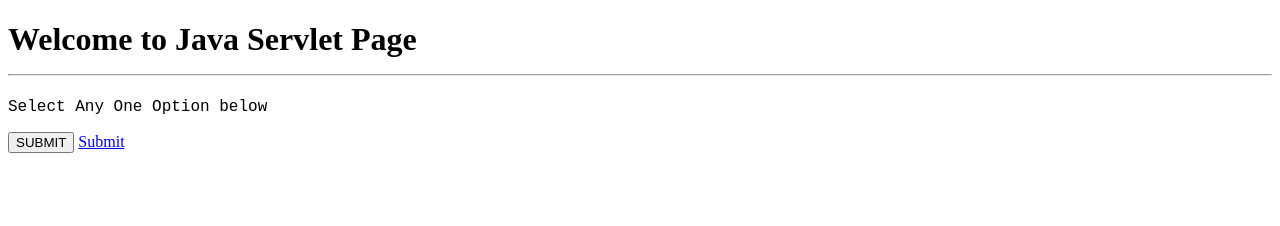
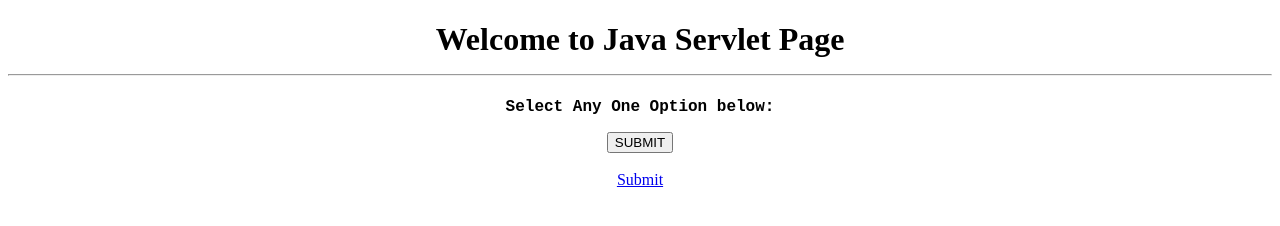
Before and after one commit to sofiarani02/Ex5a, a plain HTML site: page index.html in a window 1280 px wide. Drawn offline with Linux system fonts and the light colour scheme.

Commit message:
index.html

```diff
--- a/index.html
+++ b/index.html
@@ -4,19 +4,25 @@
     <meta charset="UTF-8">
     <meta http-equiv="X-UA-Compatible" content="IE=edge">
     <meta name="viewport" content="width=device-width, initial-scale=1.0">
-    <title>🖥️ IPL_5</title>
+    <title>Servlet</title>
+    <style>
+        body{
+            text-align: center;
+        }
+    </style>
 </head>
-<body>                     <!--  REFER MyServlets FOLDER FOR REFERENCE -->
+<body>
     <div>
         <h1>
             Welcome to Java Servlet  Page <hr>
         </h1>
     </div>
     <div class="jsp">
-        <p style="font-size: medium;font-family: 'Courier New', Courier, monospace;"> Select Any One Option below </p>
+        <p style="font-size: medium;font-family: 'Courier New', Courier, monospace;"> <b>Select Any One Option below: </b> </p>
 
-    <button type="submit" onclick="window.open('Hello','_blank')"> SUBMIT</button>
+    <button type="submit" onclick="window.open('Hello','_blank')"> SUBMIT</button><br><br>
     <a href="Hello">Submit</a>
     </div>
+
 </body>
 </html>
```
